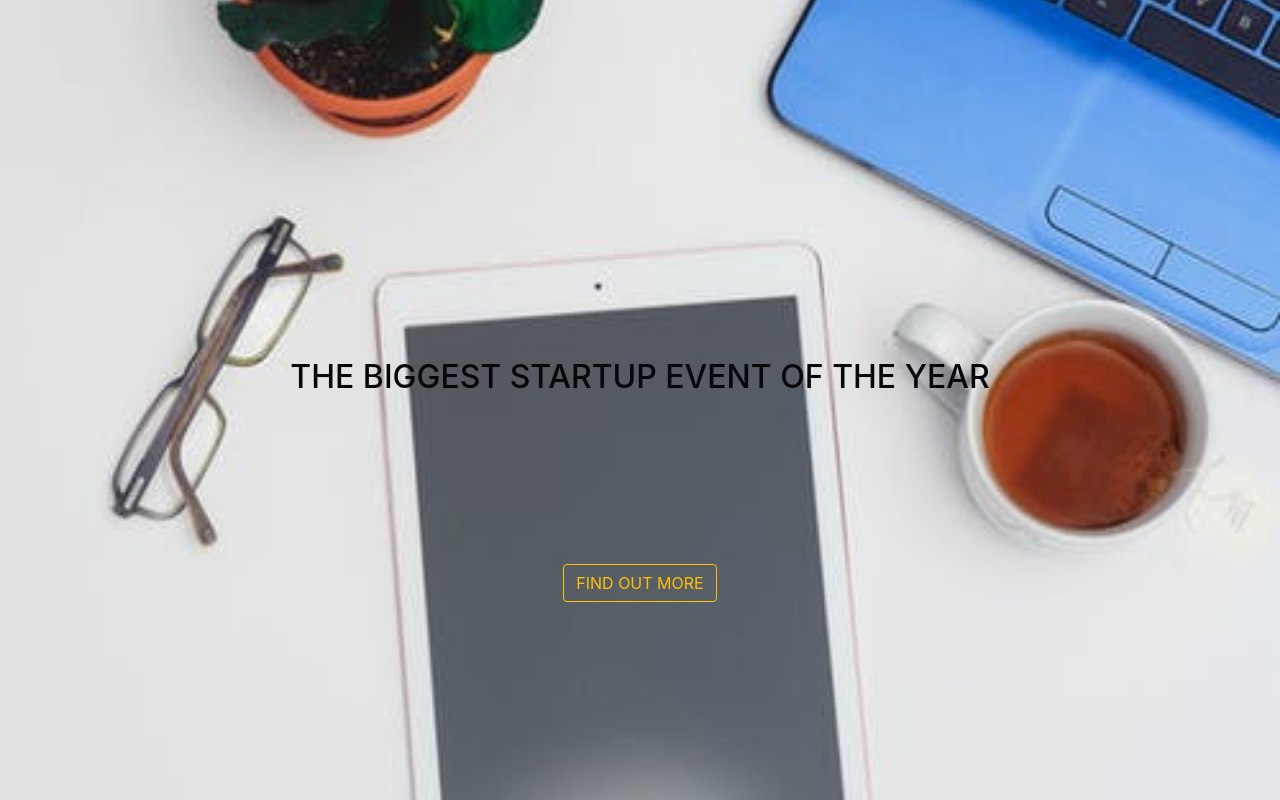
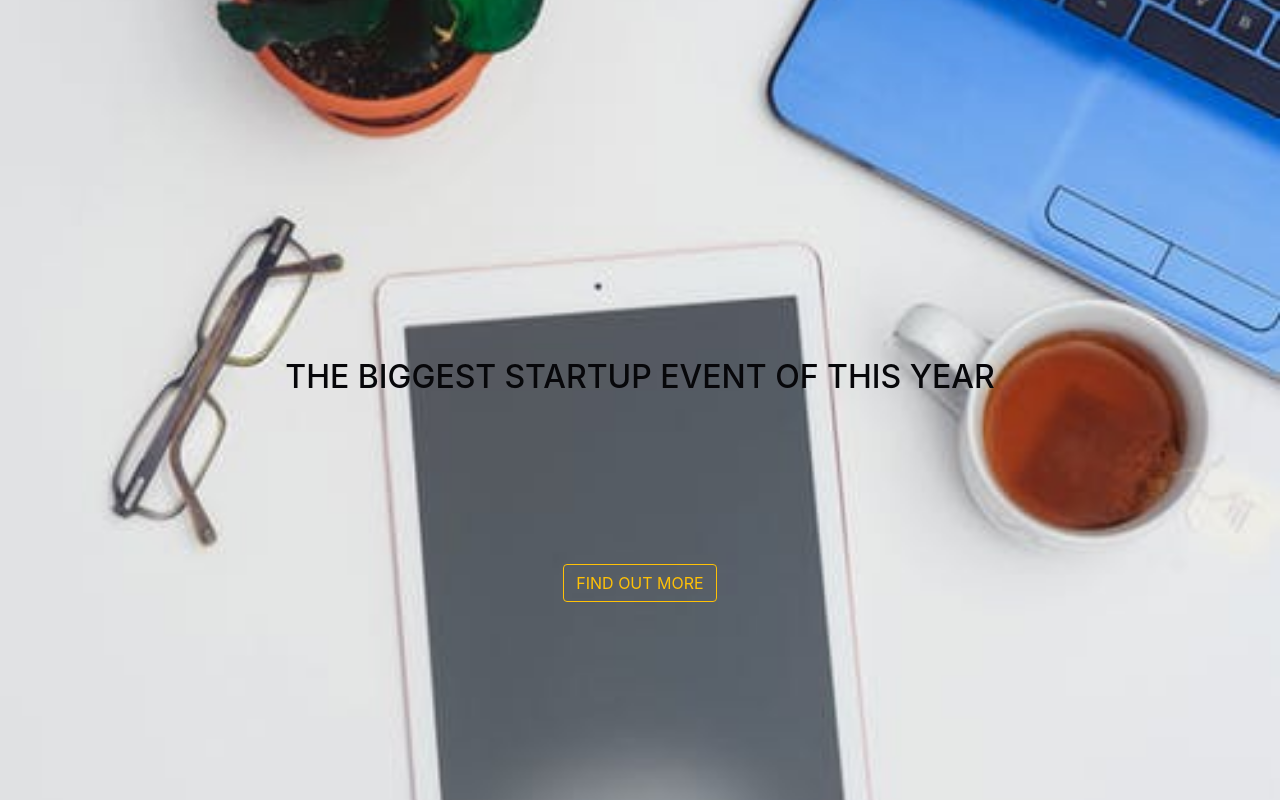
Before and after one commit to herve-coder/portfolio, a plain HTML site: page index.html in a window 1280 px wide. Drawn offline with nearby package versions, Linux system fonts and the light colour scheme.

Commit message:
changing title

```diff
--- a/index.html
+++ b/index.html
@@ -16,7 +16,7 @@
   <body>
     <header class="header">
       <div class="banner">
-        <h2 class="banner_title">the biggest startup event of the year</h2>
+        <h2 class="banner_title">the biggest startup event of this year</h2>
         <button type="banner_button" class="btn btn-outline-warning">
           find out more
         </button>
```
